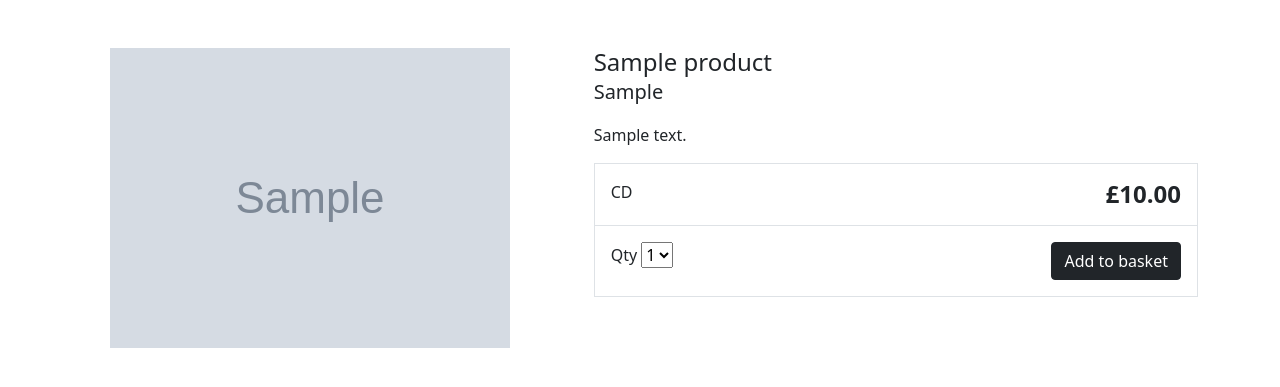
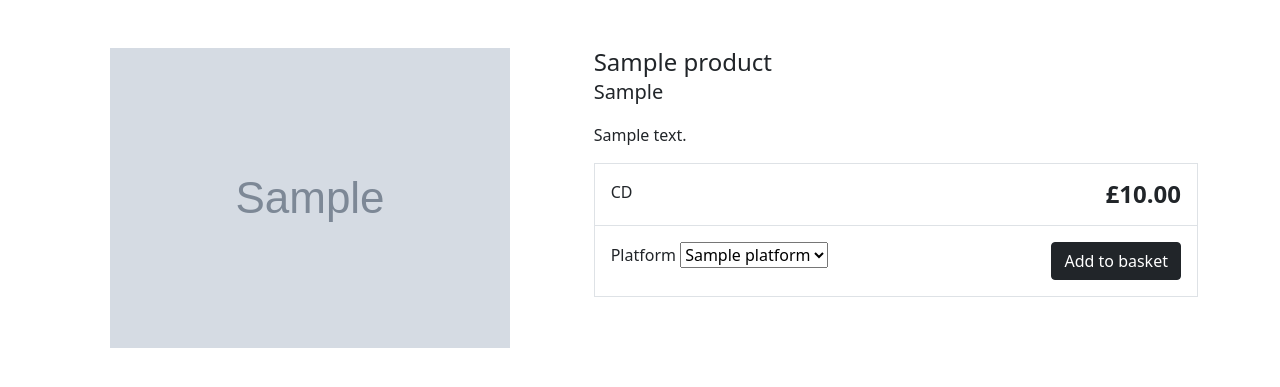
Before and after one commit to alhcomer/game_ecommerce_site, a Django app: a page that uses templates/gaming_shop/products/game_item.html in a window 1280 px wide. Shown: the part 76-463 px from the top of the page. Run offline with Django 4.2, Linux system fonts and the light colour scheme; tables that the repository leaves empty hold one stand-in row (values such as "Sample post"); grey boxes marked "Sample" are stand-in pictures.

Commit message:
added ability to choose game platform

```diff
--- a/basket/basket.py
+++ b/basket/basket.py
@@ -12,13 +12,14 @@ class Basket:
         if 'session_key' not in request.session:
             basket = self.session['session_key'] = {}
         self.basket = basket
+        print(self.basket)
 
 
-    def add(self, product, quantity):
+    def add(self, product, quantity, platform):
         product_id = product.id
         if product_id not in self.basket:
             # NEED TO ADD PLATFORM OF PRODUCT TO BASKET
-            self.basket[str(product_id)] = {'price': str(product.price), 'quantity': int(quantity), 'image_url': str(product.image.url), 'title': str(product.title)}
+            self.basket[str(product_id)] = {'price': str(product.price), 'quantity': int(quantity), 'image_url': str(product.image.url), 'title': str(product.title), 'platform': str(platform)}
         self.session.modified = True
 
     def __len__(self):
--- a/basket/views.py
+++ b/basket/views.py
@@ -13,11 +13,11 @@ def basket_add(request):
     if request.POST.get('action') == 'POST':
         product_id = int(request.POST.get('productid'))
         product_qty = int(request.POST.get('productqty'))
+        platform = str(request.POST.get('platform'))
         product = get_object_or_404(Product, id=product_id)
-        basket.add(product=product, quantity=product_qty)
+        basket.add(product=product, quantity=product_qty, platform=platform)
         basket_quantity = basket.__len__()
         response = JsonResponse({'quantity': basket_quantity})
-        print(basket.basket)
         return response
 
 def basket_remove(request):
--- a/templates/basket/summary.html
+++ b/templates/basket/summary.html
@@ -42,7 +42,7 @@
                           </div>
                           <div class="ms-3">
                             <h5>{{ value.title }}</h5>
-                            <p class="small mb-0">LOREM IPSUM</p>
+                            <p class="small mb-0">{{ value.platform }}</p>
                           </div>
                         </div>
                         <div class="d-flex flex-row align-items-center">
--- a/templates/gaming_shop/products/game_item.html
+++ b/templates/gaming_shop/products/game_item.html
@@ -23,13 +23,11 @@
                     <div class="col">
                         <div class="row p-3">
                             <div class="col-6">
-                                <label for="select">Qty</label>
+                                <label for="select">Platform</label>
                                 <select id="select">
-                                    <option value="">1</option>
-                                    <option value="">2</option>
-                                    <option value="">3</option>
-                                    <option value="">4</option>
-                                    <option value="">5</option>
+                                    {% for platform in product.platforms.all %}
+                                    <option value="">{{ platform }}</option>
+                                    {% endfor %}
                                 </select>
                             </div>
                             <div class="col-6 text-end">
@@ -53,7 +51,8 @@
             url: '{% url "basket:basket_add" %}',
             data: {
                 productid: $('#add-button').val(),
-                productqty: $('#select option:selected').text(),
+                productqty: 1,
+                platform: $('#select option:selected').text(),
                 csrfmiddlewaretoken: "{{ csrf_token }}",
                 action: 'POST',
             },
```
